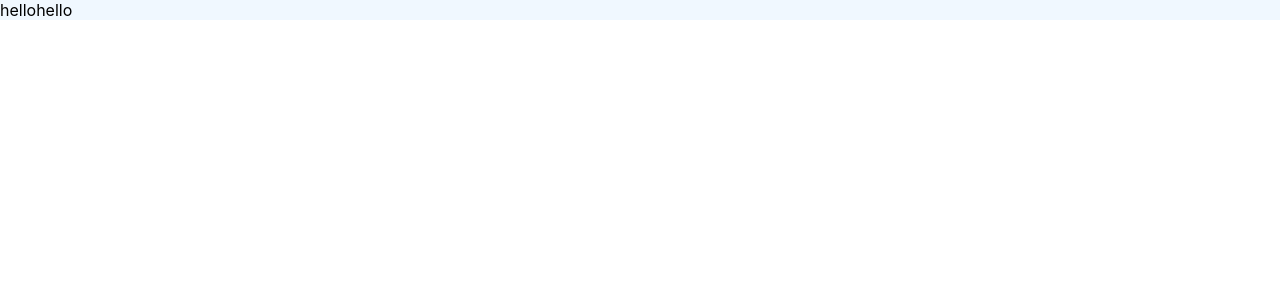
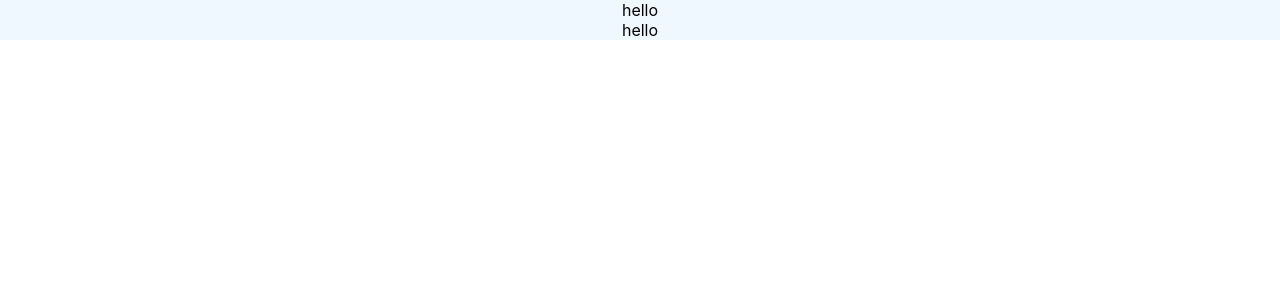
Before and after one commit to demetgas/drag-drop, a React (Create React App) app in the folder drop-down/: page / in a window 1280 px wide. Shown: the top 300 px of the page. Built offline with nearby package versions, Linux system fonts and the light colour scheme.

Commit message:
added css

```diff
--- a/drop-down/src/components/Card/card.css
+++ b/drop-down/src/components/Card/card.css
@@ -1,5 +1,4 @@
 .card {
   background-color: aliceblue;
-  display: flex;
   align-items: center;
 }
--- a/drop-down/src/components/Task/task.css
+++ b/drop-down/src/components/Task/task.css
@@ -0,0 +1,20 @@
+.card {
+  display: flex;
+  flex-direction: column;
+  align-items: center;
+  justify-content: center;
+}
+
+.header {
+  margin-bottom: 20px; /* Space between title and list */
+}
+
+.list {
+  display: flex;
+  flex-direction: column;
+  align-items: flex-start; /* Align items to the start (left) */
+}
+
+.listItem {
+  margin-top: 10px; /* Space between list items */
+}
```
